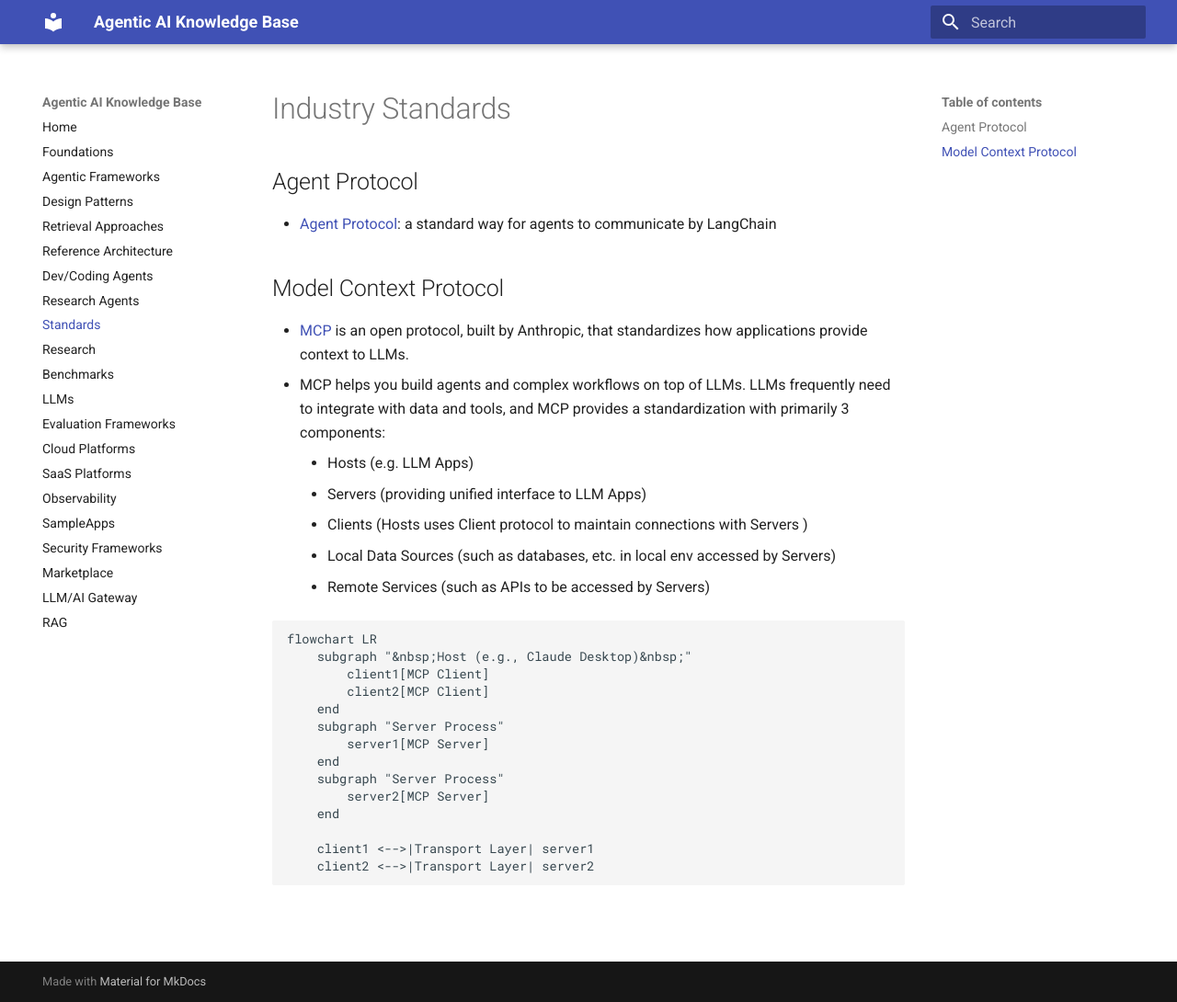
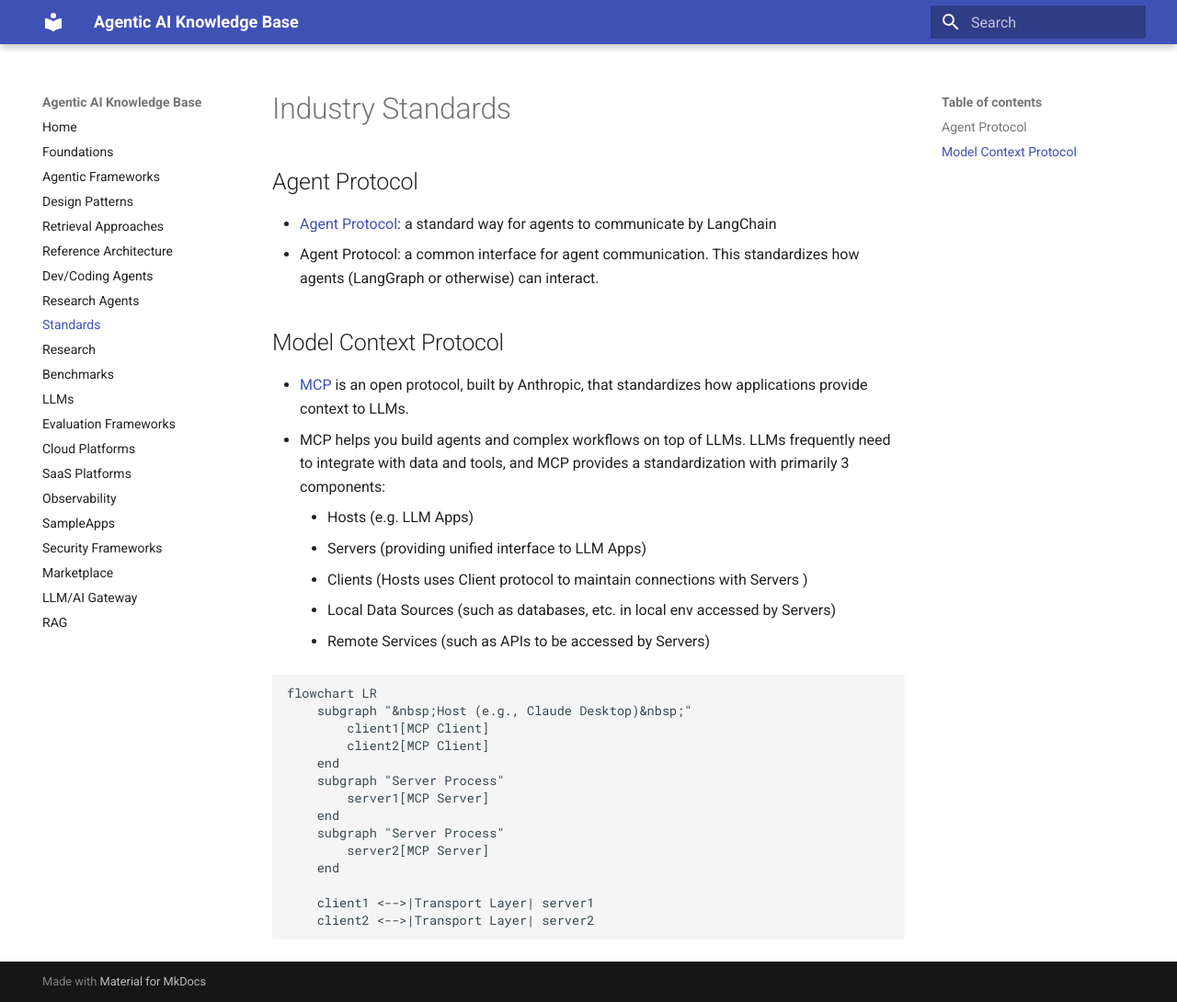
Before and after one commit to ankurkumarz/agentic-ai-knowledge-base, an MkDocs documentation site: the page built from docs/Standards/README.md, in a window 1280 px wide and 1090 px high. Shown: the whole window at 92% size. Built offline with MkDocs 1.6.1 and Material for MkDocs 9.7.7, drawn with Linux system fonts in a browser that asks for light colours.

Commit message:
Update README.md

```diff
--- a/docs/Standards/README.md
+++ b/docs/Standards/README.md
@@ -3,7 +3,7 @@
 ## Agent Protocol
 
 - [Agent Protocol](https://blog.langchain.dev/agent-protocol-interoperability-for-llm-agents/): a standard way for agents to communicate by LangChain
-
+- Agent Protocol: a common interface for agent communication. This standardizes how agents (LangGraph or otherwise) can interact.
 
 ## Model Context Protocol
 
```
